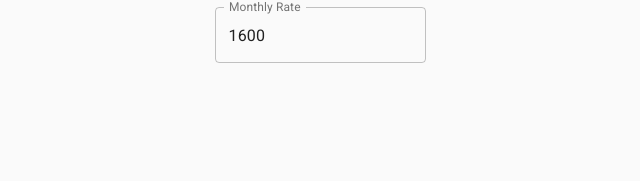
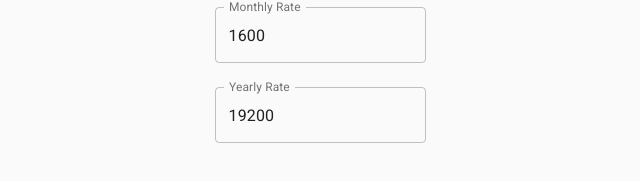
Before and after one commit to indralukmana/react-rate-kalkulator, a React (Create React App) app: page / in a window 1280 px wide. Shown: the part 345-526 px from the top of the page, without its empty margins (320-960 px from the left). Built offline with nearby package versions, Linux system fonts and the light colour scheme.

Commit message:
Add yearly rate feature

```diff
--- a/src/App.js
+++ b/src/App.js
@@ -23,20 +23,29 @@ function App() {
 	const [workHour, setWorkHour] = useState(40);
 	const [weeklyRate, setWeeklyRate] = useState(400);
 	const [monthlyRate, setMonthlyRate] = useState(1600);
+	const [yearlyRate, setYearlyRate] = useState(19200);
 
 	const tryConvert = ({ name, value }) => {
 		if (name === 'hourly-rate') {
 			setHourlyRate(value);
 			setWeeklyRate(value * workHour);
 			setMonthlyRate(value * workHour * 4);
+			setYearlyRate(value * workHour * 4 * 12);
 		} else if (name === 'weekly-rate') {
 			setWeeklyRate(value);
 			setHourlyRate(value / workHour);
 			setMonthlyRate(value * 4);
+			setYearlyRate(value / 12 / 4);
 		} else if (name === 'monthly-rate') {
 			setMonthlyRate(value);
 			setWeeklyRate(value / 4);
 			setHourlyRate(value / workHour / 4);
+			setYearlyRate(value * 12);
+		} else if (name === 'yearly-rate') {
+			setYearlyRate(value);
+			setMonthlyRate(value / 12);
+			setWeeklyRate(value / 12 / 4);
+			setHourlyRate(value / 12 / 4 / workHour);
 		}
 	};
 
@@ -88,6 +97,16 @@ function App() {
 					value={monthlyRate}
 					onChange={event => tryConvert(event.target)}
 				/>
+				<TextField
+					variant="outlined"
+					margin="normal"
+					id="yearly-rate"
+					label="Yearly Rate"
+					name="yearly-rate"
+					inputProps={{ 'data-testid': 'yearly-rate' }}
+					value={yearlyRate}
+					onChange={event => tryConvert(event.target)}
+				/>
 			</div>
 		</Container>
 	);
```
Also changed, not shown: 1 other file (tests, documents, lock files or other folders).
